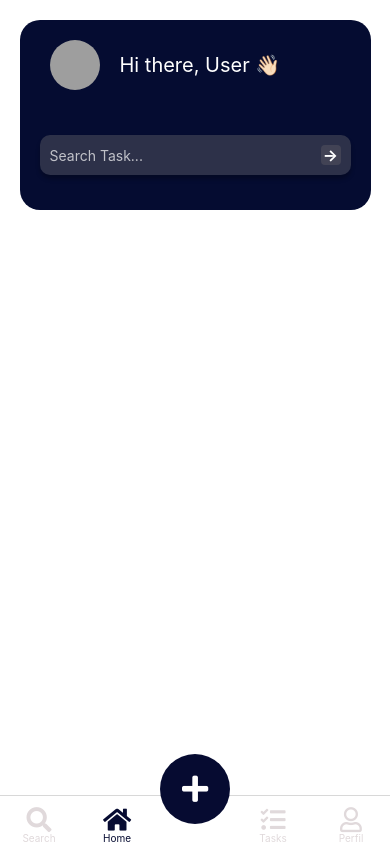
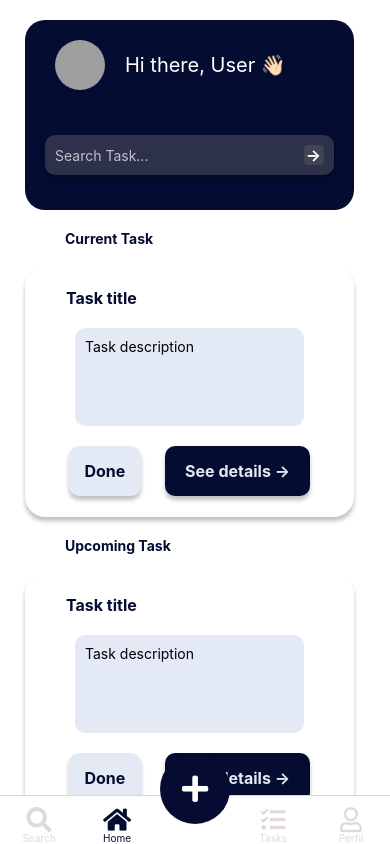
Before and after one commit to Carlosmedina06/Movietify, a React Native app: screen / in a window 390 px wide. Built offline with nearby package versions, Linux system fonts and the light colour scheme; grey boxes are pictures that could not be loaded.

Commit message:
home update

```diff
--- a/src/views/Home/Home.jsx
+++ b/src/views/Home/Home.jsx
@@ -1,15 +1,26 @@
 import { StatusBar } from 'expo-status-bar'
 
 import CardUser from '../../components/CardUser/CardUser'
+import CardTask from '../../components/CardTask/CardTask'
 
-import { Container } from './HomeStyle'
+import { Container, Content, Header, HeaderTitle } from './HomeStyle'
 
 const Home = () => {
   return (
     <>
       <StatusBar />
       <Container>
-        <CardUser />
+        <Content>
+          <CardUser />
+          <Header>
+            <HeaderTitle>Current Task</HeaderTitle>
+          </Header>
+          <CardTask />
+          <Header>
+            <HeaderTitle>Upcoming Task</HeaderTitle>
+          </Header>
+          <CardTask />
+        </Content>
       </Container>
     </>
   )
--- a/src/views/Home/HomeStyle.js
+++ b/src/views/Home/HomeStyle.js
@@ -5,3 +5,20 @@ export const Container = styled.SafeAreaView`
   background-color: #fff;
   align-items: center;
 `
+export const Content = styled.ScrollView`
+  flex: 1;
+  width: 100%;
+  padding-left: 25px;
+`
+
+export const Header = styled.View`
+  width: 100 %;
+  align-items: flex-start;
+`
+export const HeaderTitle = styled.Text`
+  fontsize: 20px;
+  font-weight: bold;
+  color: #050c31;
+  margin-left: 40px;
+  margin-bottom: 20px;
+`
```
